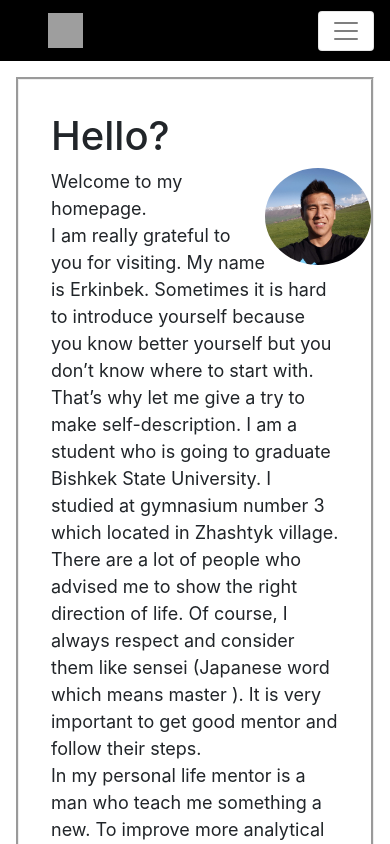
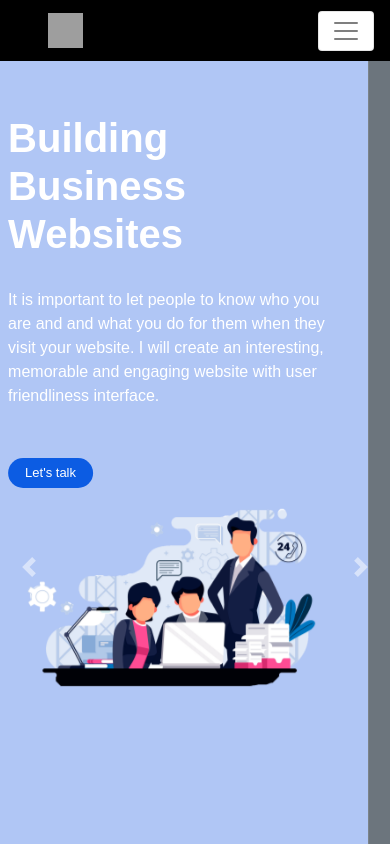
Before and after one commit to erkinbekabdurakhman/erkinbek.net.kg, a React (Create React App) app: page / in a window 390 px wide. Shown: the top 844 px of the page. Built offline with nearby package versions, Linux system fonts and the light colour scheme; grey boxes are pictures that could not be loaded.

Commit message:
Changing  into Carousel Component

```diff
--- /dev/null
+++ b/src/components/carousel/Carousel.js
@@ -0,0 +1,67 @@
+import React from 'react';
+import './carousel.css';
+import icon10 from '../images/img10.png';
+import icon12 from '../images/img12.png';
+
+
+class Carousel extends React.Component{
+    render(){
+        return(
+            <div id="carouselExampleControls" className="carousel slide" data-ride="carousel">
+                <div className="carousel-inner">
+                    <div className="carousel-item active slide-one">
+                        <div className="container">
+                            <div className="row">
+                                <div className="col-md-6">
+                                    <h1>Building Business Websites</h1>
+                                    <p>It is important to let people to know who you are and
+                                        and what you do for them when they visit your website. I will create
+                                        an interesting, memorable and engaging website with user
+                                        friendliness interface.
+                                    </p>
+                                    <button type="button">Let's talk</button>
+                                </div>
+                                <div className="col-md-6">
+                                    <div className="img-box">
+                                        <img src={icon10} alt="website" />
+                                    </div>
+                                </div>
+                            </div>
+                        </div>
+                    </div>
+
+                    <div className="carousel-item slider-two">
+                        <div className="container">
+                            <div className="row">
+                            <div className="col-md-6">
+                                    <div className="img-box">
+                                        <img src={icon12} alt="mobile-app" />
+                                    </div>
+                                </div>
+                                <div className="col-md-6">
+                                    <h1>Building Mobile Application</h1>
+                                    <p>With a mobile app, we could automate many processes,
+                                        such as classes overview, booking from mobile and important service updates, while
+                                        enabling easy customer feedback and one-to-one chat. I will make a great looking,
+                                        cross-platform app with using latest technology.
+                                    </p>
+                                    <button type="button">Let's talk</button>
+                                </div>
+                            </div>
+                        </div>
+                    </div>
+
+                </div>
+                <a className="carousel-control-prev" href="#carouselExampleControls" role="button" data-slide="prev">
+                    <span className="carousel-control-prev-icon" aria-hidden="true"></span>
+                    <span className="sr-only">Previous</span>
+                    </a>
+                    <a className="carousel-control-next" href="#carouselExampleControls" role="button" data-slide="next">
+                    <span className="carousel-control-next-icon" aria-hidden="true"></span>
+                    <span className="sr-only">Next</span>
+                </a>
+            </div>
+        )
+    }
+}
+export default Carousel;
--- /dev/null
+++ b/src/components/carousel/carousel.css
@@ -0,0 +1,107 @@
+.carousel-item {
+    height: 100vh;
+}
+.img-box {
+    width: 550px;
+    justify-content: center;
+    align-content: center;
+}
+.img-box img {
+    width: 100%;
+}
+.slide-one {
+    background: #b0c6f5;
+}
+.carousel-item .row{
+    margin: 12% 0;
+}
+.carousel-item h1{
+    margin-top: 40px;
+    font-weight: bold;
+    color: #fff;
+    font-family: sans-serif;
+}
+.carousel-item p{
+    margin: 30px 0 50px;
+    font-size: 18px;
+    color: #fff;
+}
+.carousel-item button {
+    padding: 8px 20px;
+    background: #0c5ce3;
+    border: 0;
+    outline: none;
+    border-radius: 20px;
+    color: #fff;
+    font-size: 13px;
+}
+.carousel-item button a{
+    color: #fff;
+}
+.slider-two {
+    background: #6c757d;
+}
+.slider-two h1, .slider-two p{
+    color: #feb154;
+    font-family: sans-serif;
+}
+@media (max-width: 1024px) {
+    .carousel-item {
+        height: 120vh;
+    }
+    .img-box img {
+        width: 60%;
+    }
+    .carousel-item h1{
+        margin-top: 10px;
+        font-weight: bold;
+        color: #fff;
+        font-family: sans-serif;
+    }
+    .carousel-item p{
+        margin: 30px 0 50px;
+        font-size: 16px;
+        color: #fff;
+        font-family: sans-serif;
+    }
+    .carousel-item button {
+        padding: 5px 17px;
+        background: #0c5ce3;
+        border: 0;
+        outline: none;
+        border-radius: 20px;
+        color: #fff;
+        font-size: 13px;
+        font-family: sans-serif;
+    }
+}
+@media (max-width: 667px) {
+    .carousel-item {
+        height: 120vh;
+    }
+    .img-box img {
+        width: 60%;
+    }
+    .carousel-item h1{
+        margin-top: 10px;
+        font-weight: bold;
+        color: #fff;
+        font-family: sans-serif;
+    }
+    .carousel-item p{
+        margin: 30px 0 50px;
+        font-size: 16px;
+        color: #fff;
+        font-family: sans-serif;
+    }
+    .carousel-item button {
+        padding: 5px 17px;
+        background: #0c5ce3;
+        border: 0;
+        outline: none;
+        border-radius: 20px;
+        color: #fff;
+        font-size: 13px;
+        font-family: sans-serif;
+    }
+}
--- /dev/null
+++ b/src/components/carousel/index.js
@@ -0,0 +1,3 @@
+import Carousel from './Carousel.js';
+
+export default Carousel;
--- a/src/components/contact/Contacts.js
+++ b/src/components/contact/Contacts.js
@@ -56,7 +56,7 @@ class Contact extends React.Component {
                                         </li>
                                         <li>
                                             <i className="fa fa-envelope-o"></i>
-                                            <p>Erkinbek.abdurahman2@gmail.com</p>
+                                            <p>erkinbek.abdurahman2@gmail.com</p>
                                         </li>
                                         <li>
                                             <i className="fa fa-map-marker"></i>
@@ -66,7 +66,7 @@ class Contact extends React.Component {
                                             <p>+996 770 38 72 34</p></li>
                                         <li>
                                             <i className="fa fa-github"></i>
-                                            <p>Erkin649</p>
+                                            <p><a href="https://github.com/Erkin649">Erkin649</a></p>
                                         </li>
                                     </ul>
                                 </div>
--- a/src/components/contact/contacts.css
+++ b/src/components/contact/contacts.css
@@ -18,9 +18,16 @@ margin-top: 1rem;
 .register-left i {
 font-size: 40px;
 }
+.register-left h3{
+    color: #fff;
+}
 .register-left p{
 text-align: center;
 font-size: 22px;
+color: #fff;
+}
+.register-left a {
+    color:#fff;
 }
 .register-right {
 border: none;
--- a/src/components/pages/pages.js
+++ b/src/components/pages/pages.js
@@ -1,6 +1,6 @@
 import React from 'react';
 import Header from '../header';
-import Main from '../main';
+//import Main from '../main';
 import Footer from '../footer';
 import Aboutme from '../aboutme';
 import Skills from '../skills';
@@ -8,12 +8,13 @@ import Portfolio from '../portfolio';
 import Contacts from '../contact';
 import Blog from '../blog';
 import ExtraFooter from '../extrafooter';
+import Carousel from '../carousel';
 
 const HomePage = () => {
     return(
         <div>
             <Header />
-            <Main />
+            <Carousel />
             <Footer />
         </div>
     )
```
Also changed, not shown: src/components/images/img10.png (added), src/components/images/img12.png (added).
